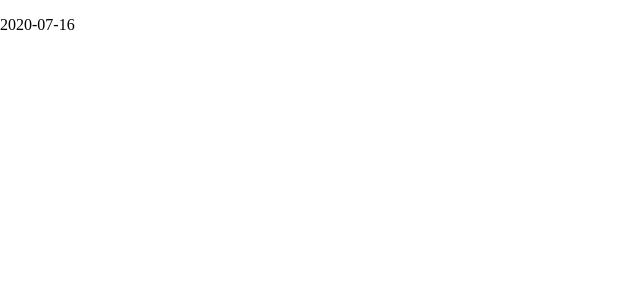
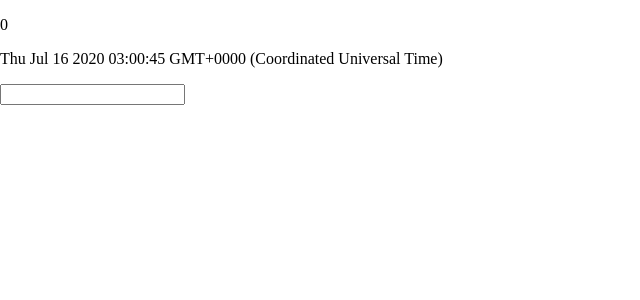
Before and after one commit to shuaishuaiShi/vue-element, a Vue app: page /#/ in a window 1280 px wide. Shown: the top 300 px of the page, without its empty margins (0-640 px from the left). Built offline with nearby package versions, Linux system fonts and the light colour scheme.

Commit message:
vue 2020.07.22

```diff
--- a/index.html
+++ b/index.html
@@ -4,6 +4,7 @@
     <meta charset="utf-8">
     <meta name="viewport" content="width=device-width,initial-scale=1.0">
     <title>vue-element</title>
+    <script src="https://cdn.jsdelivr.net/npm/lodash@4.13.1/lodash.min.js"></script>
   </head>
   <body>
     <div id="app"></div>
--- a/src/components/HelloWorld.vue
+++ b/src/components/HelloWorld.vue
@@ -1,6 +1,8 @@
 <template>
   <div class="hello">
+    <p>{{ number }}</p>
     <p>{{ time }}</p>
+    <input type="text" v-model="test">
   </div>
 </template>
 
@@ -9,12 +11,28 @@ export default {
   name: 'HelloWorld',
   data () {
     return {
-      time: '2020-07-16'
+      time: new Date(),
+      test: '',
+      number: 0
     }
   },
   computed: {
     reversed: function(){
       return this.test.split('').reverse().join('');
+    }
+  },
+  created: function(){
+    this.debounceGetAnswer = _.debounce(this.getAnswer, 500)
+  },
+  methods: {
+    getAnswer: function(){
+      this.number++;
+    }
+  },
+  watch: {
+    test: function(){
+      this.time = new Date();
+      this.debounceGetAnswer()
     }
   }
 }
```
